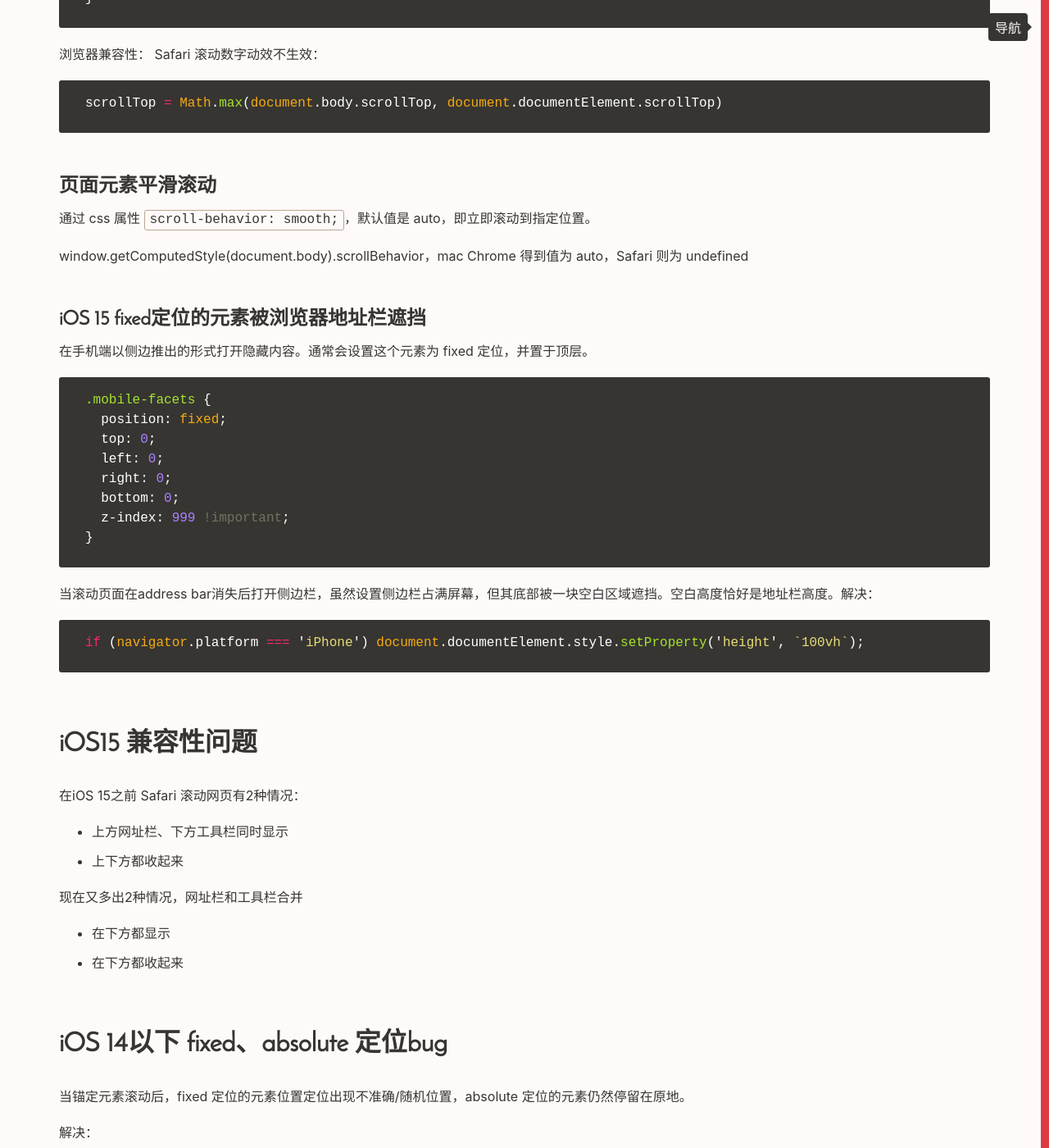
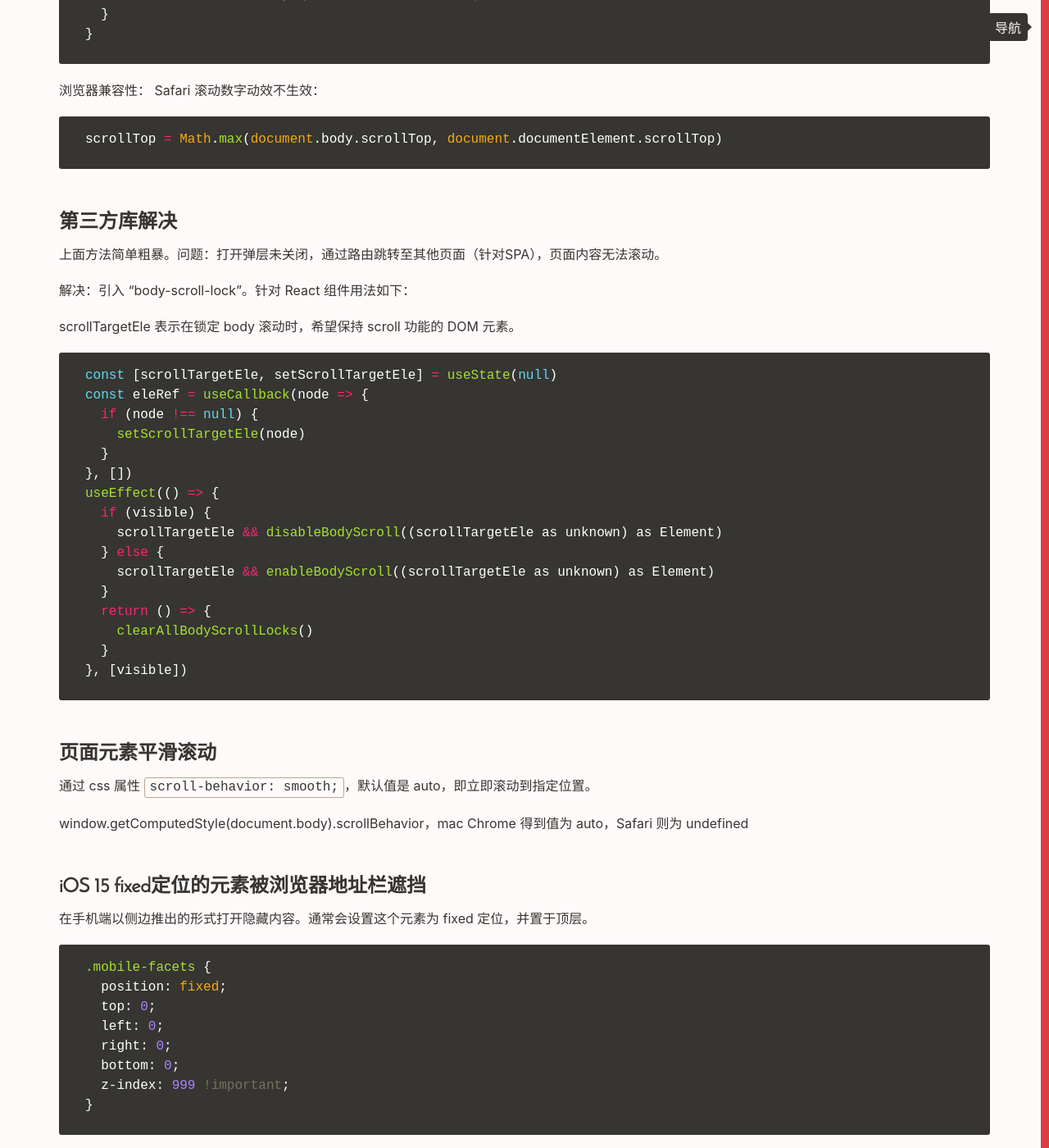
Before and after one commit to Vivi-wu/dive-into-web, a Jekyll site: the page built from _posts/2019-09-18-Prevent-content-under-mask-scrolling.markdown, in a window 1280 px wide and 1400 px high, scrolled down 778 px. Shown: the whole window at 82% size. Built offline with Jekyll 4.4.1, drawn with Linux system fonts in a browser that asks for light colours; some of the changed text lies outside the part shown.

Commit message:
update blog for analytics、Safari positoin fixed issues

````diff
--- a/_posts/2019-09-18-Prevent-content-under-mask-scrolling.markdown
+++ b/_posts/2019-09-18-Prevent-content-under-mask-scrolling.markdown
@@ -2,6 +2,9 @@
 title:  "阻止蒙版浮层底部内容随页面滚动"
 category: JavaScript
 ---
+
+Safari fixed定位的滚动穿透问题：
+
 `Element.scrollTop` 属性可以**获取**或**设置**一个元素的内容垂直滚动的像素数。
 
 https://segmentfault.com/a/1190000012313337
@@ -39,6 +42,33 @@ function stopBodyScroll (isFixed) {
 Safari 滚动数字动效不生效：
 ```js
 scrollTop = Math.max(document.body.scrollTop, document.documentElement.scrollTop)
+```
+
+### 第三方库解决
+
+上面方法简单粗暴。问题：打开弹层未关闭，通过路由跳转至其他页面（针对SPA），页面内容无法滚动。
+
+解决：引入 "body-scroll-lock"。针对 React 组件用法如下：
+
+scrollTargetEle 表示在锁定 body 滚动时，希望保持 scroll 功能的 DOM 元素。
+
+```js
+const [scrollTargetEle, setScrollTargetEle] = useState(null)
+const eleRef = useCallback(node => {
+  if (node !== null) {
+    setScrollTargetEle(node)
+  }
+}, [])
+useEffect(() => {
+  if (visible) {
+    scrollTargetEle && disableBodyScroll((scrollTargetEle as unknown) as Element)
+  } else {
+    scrollTargetEle && enableBodyScroll((scrollTargetEle as unknown) as Element)
+  }
+  return () => {
+    clearAllBodyScrollLocks()
+  }
+}, [visible])
 ```
 
 ### 页面元素平滑滚动
````
Also changed, not shown: _posts/2017-11-27-Google-Analytics.markdown (+16 -0 lines), _posts/2021-07-13-web-optimization.markdown (+17 -0 lines).
